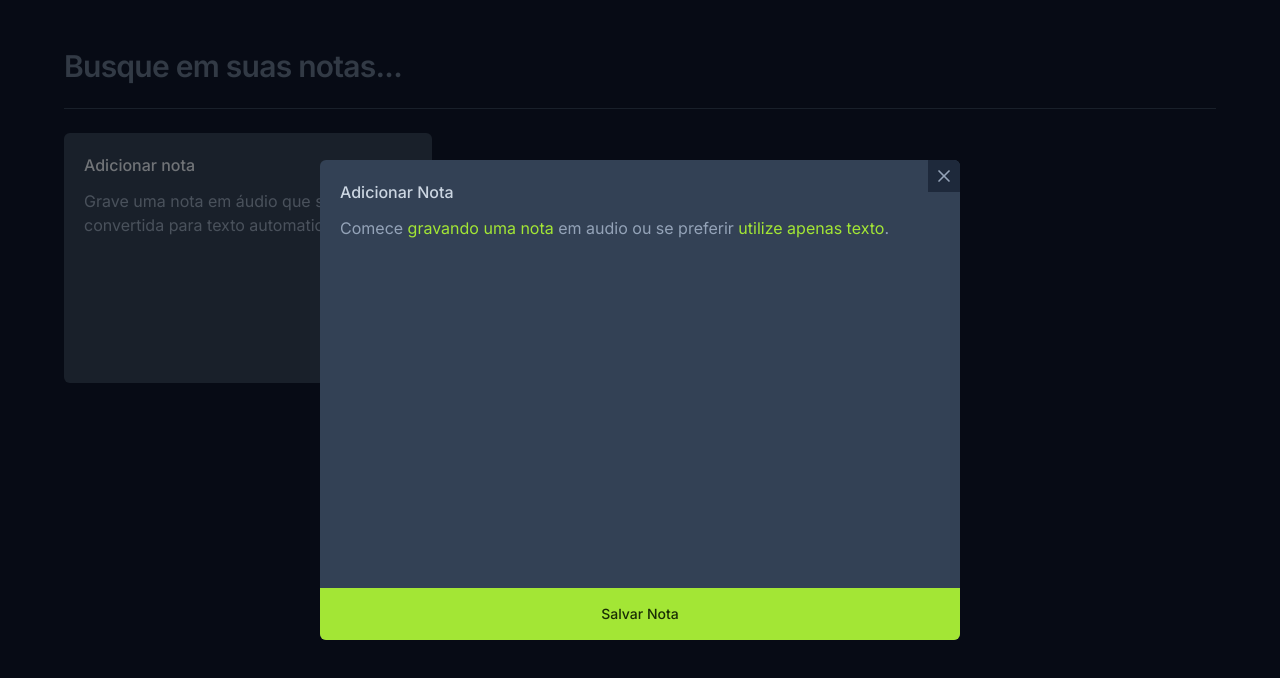
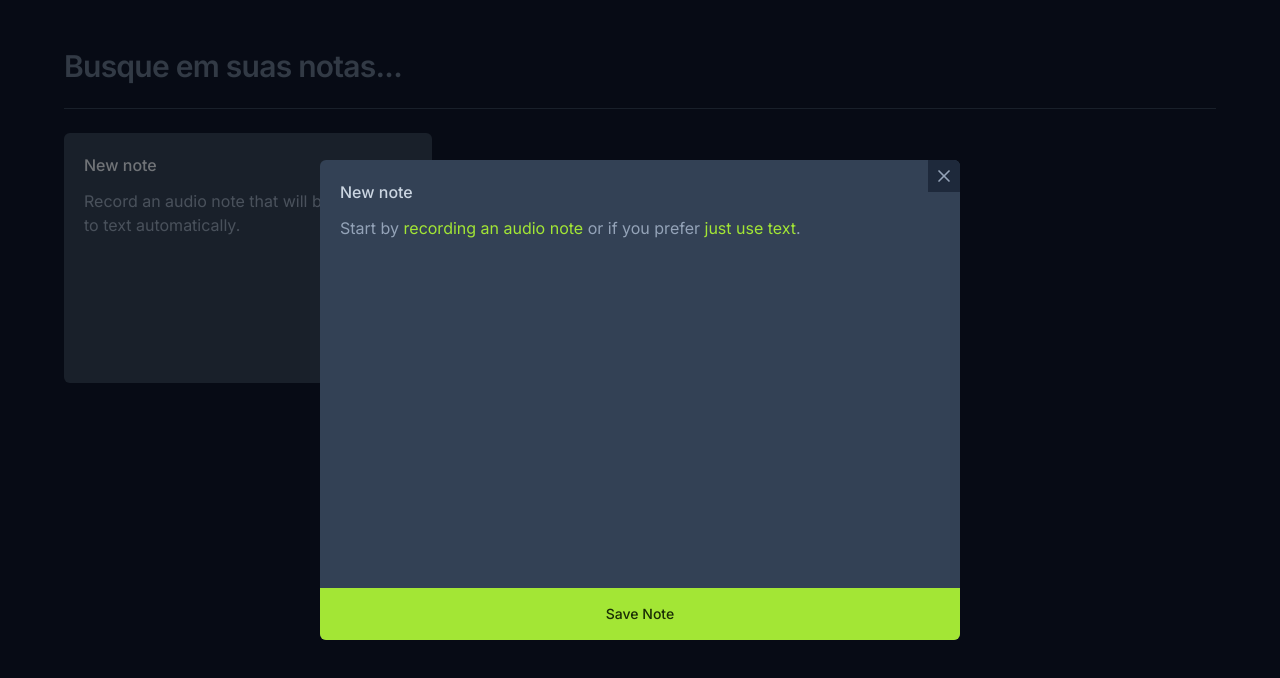
Before and after one commit to duducamargo/note-express, a React (Vite) app: page /notes in a window 1280 px wide. Both pictures are taken after a click on the button 248 px from the left and 258 px from the top of the page. Shown: the top 678 px of the page. Built offline with nearby package versions, Linux system fonts and the light colour scheme.

Commit message:
speech recording feature has been added

```diff
--- a/package.json
+++ b/package.json
@@ -17,6 +17,7 @@
     "sonner": "^1.4.0"
   },
   "devDependencies": {
+    "@types/dom-speech-recognition": "^0.0.4",
     "@types/react": "^18.2.43",
     "@types/react-dom": "^18.2.17",
     "@vitejs/plugin-react": "^4.2.1",
--- a/src/App.tsx
+++ b/src/App.tsx
@@ -48,7 +48,7 @@ export default function App() {
       : notes;
 
   return (
-    <div className="mx-auto max-w-6xl my-12 space-y-6">
+    <div className="mx-auto max-w-6xl my-12 space-y-6 px-5 md:px-0">
       <form className="w-full">
         <input
           type="text"
--- a/src/components/NewNoteCard.tsx
+++ b/src/components/NewNoteCard.tsx
@@ -11,6 +11,8 @@ export default function NewNoteCard({ onNoteCreated }: NewNoteCardProps) {
   const [shouldShowOnBoarding, setShouldShowOnBoarding] = useState(true);
   const [isRecording, setIsRecording] = useState(false);
   const [content, setContent] = useState("");
+
+  let speechRecognition: SpeechRecognition | null = null;
 
   function handleStartEditor() {
     setShouldShowOnBoarding(false);
@@ -34,26 +36,58 @@ export default function NewNoteCard({ onNoteCreated }: NewNoteCardProps) {
     setContent("");
     setShouldShowOnBoarding(true);
 
-    toast.success("Nota criada com sucesso");
+    toast.success("Note created with success");
   }
 
   function handleStartRecording() {
+    const isSpeechRecognitionAPIAvailable =
+      "SpeechRecognition" in window || "webkitSpeechRecognition" in window;
+
+    if (!isSpeechRecognitionAPIAvailable) {
+      alert("Unfortunately your navigator do not suport the recording API");
+      return;
+    }
     setIsRecording(true);
+    setShouldShowOnBoarding(false);
+
+    const SpeechRecognitionAPI =
+      window.SpeechRecognition || window.webkitSpeechRecognition;
+
+    speechRecognition = new SpeechRecognitionAPI();
+    speechRecognition.lang = "en";
+    speechRecognition.continuous = true;
+    speechRecognition.maxAlternatives = 1;
+    speechRecognition.interimResults = true;
+
+    speechRecognition.onresult = (e) => {
+      const transcription = Array.from(e.results).reduce((text, result) => {
+        return text.concat(result[0].transcript);
+      }, "");
+
+      setContent(transcription);
+    };
+
+    speechRecognition.onerror = (e) => {
+      console.log(e);
+    };
+
+    speechRecognition.start();
   }
 
   function handleStopRecording() {
     setIsRecording(false);
+
+    if (speechRecognition !== null) {
+      speechRecognition.stop();
+    }
   }
 
   return (
     <Dialog.Root>
       <Dialog.Trigger className="rounded-md flex flex-col text-left bg-slate-700 gap-3 outline-none p-5 hover:ring-2 hover:ring-slate-600 focus-visible:ring-2 focus-visible: ring-lime-400">
-        <span className="text-small font-medium text-slate-200 ">
-          Adicionar nota
-        </span>
+        <span className="text-small font-medium text-slate-200 ">New note</span>
         <p className="text-small leading-6 text-slate-400">
-          Grave uma nota em áudio que será convertida para texto
-          automaticamente.
+          Record an audio note that will be converted to text automatically.
         </p>
       </Dialog.Trigger>
 
@@ -66,25 +100,25 @@ export default function NewNoteCard({ onNoteCreated }: NewNoteCardProps) {
           <form className="flex-1 flex flex-col">
             <div className="flex flex-1 flex-col gap-3 p-5">
               <span className="text-small font-medium text-slate-300 ">
-                Adicionar Nota
+                New note
               </span>
               {shouldShowOnBoarding ? (
                 <p className="text-small leading-6 text-slate-400">
-                  Comece{" "}
+                  Start by{" "}
                   <button
                     type="button"
                     onClick={handleStartRecording}
                     className="font-md text-lime-400 hover:underline"
                   >
-                    gravando uma nota
+                    recording an audio note
                   </button>{" "}
-                  em audio ou se preferir{" "}
+                  or if you prefer{" "}
                   <button
                     type="button"
                     onClick={handleStartEditor}
                     className="font-md text-lime-400 hover:underline"
                   >
-                    utilize apenas texto
+                    just use text
                   </button>
                   .
                 </p>
@@ -105,7 +139,7 @@ export default function NewNoteCard({ onNoteCreated }: NewNoteCardProps) {
                 className="w-full flex items-center justify-center gap-2 bg-slate-900 py-4 text-center text-sm text-slate-300 outline-none font-medium hover:text-slate-100"
               >
                 <div className="size-3 rounded-full bg-red-500 animate-pulse" />
-                Gravando! (Clique p/ interromper)
+                Recording! (Click to interrupt)
               </button>
             ) : (
               <button
@@ -113,7 +147,7 @@ export default function NewNoteCard({ onNoteCreated }: NewNoteCardProps) {
                 onClick={handleSaveNote}
                 className="w-full bg-lime-400 py-4 text-center text-sm text-lime-950 outline-none font-medium hover:bg-lime-500"
               >
-                Salvar Nota
+                Save Note
               </button>
             )}
           </form>
```
Also changed, not shown: 1 other file (tests, documents, lock files or other folders).
